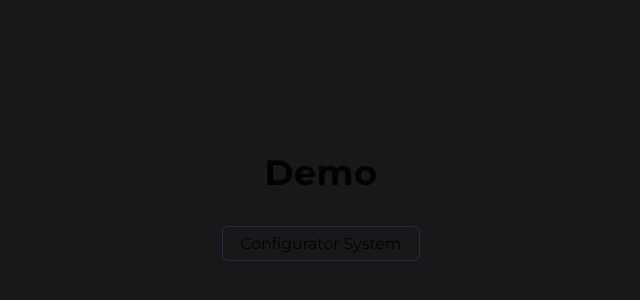
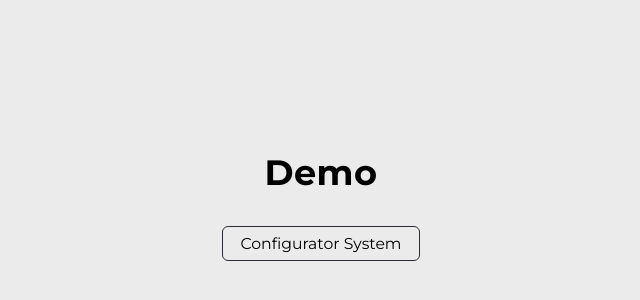
Before and after one commit to JuanMaldini/clothfigurator_web, a React (Vite) app: page / in a window 1280 px wide. Shown: the part 206-506 px from the top of the page, without its empty margins (319-959 px from the left). Built offline with nearby package versions, Linux system fonts and the light colour scheme; what react-to-pdf would draw is missing.

Commit message:
COLOR fondo principal

```diff
--- a/src/App.css
+++ b/src/App.css
@@ -5,5 +5,5 @@
 body {
     margin: 0;
     padding: 0;
-    background: #18181b;
+    background: var(--ColorBackground);
 }
```
